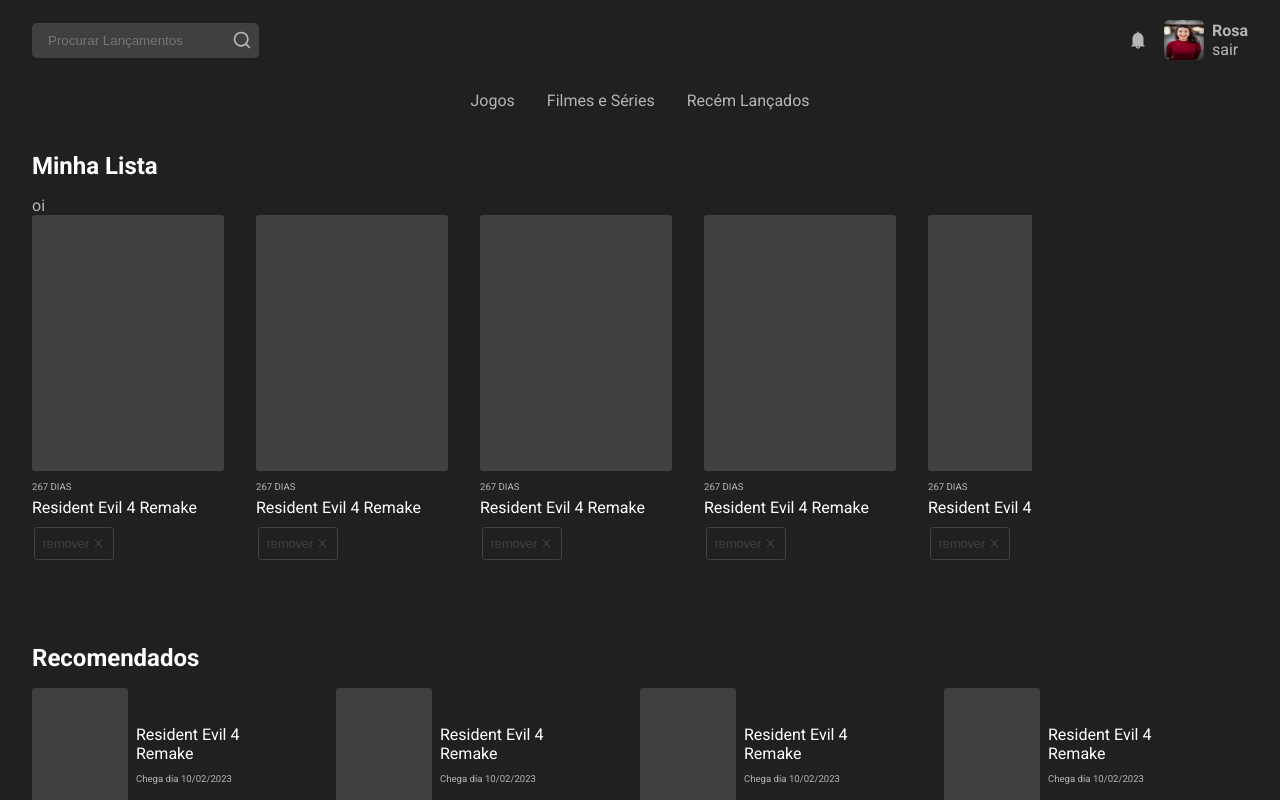
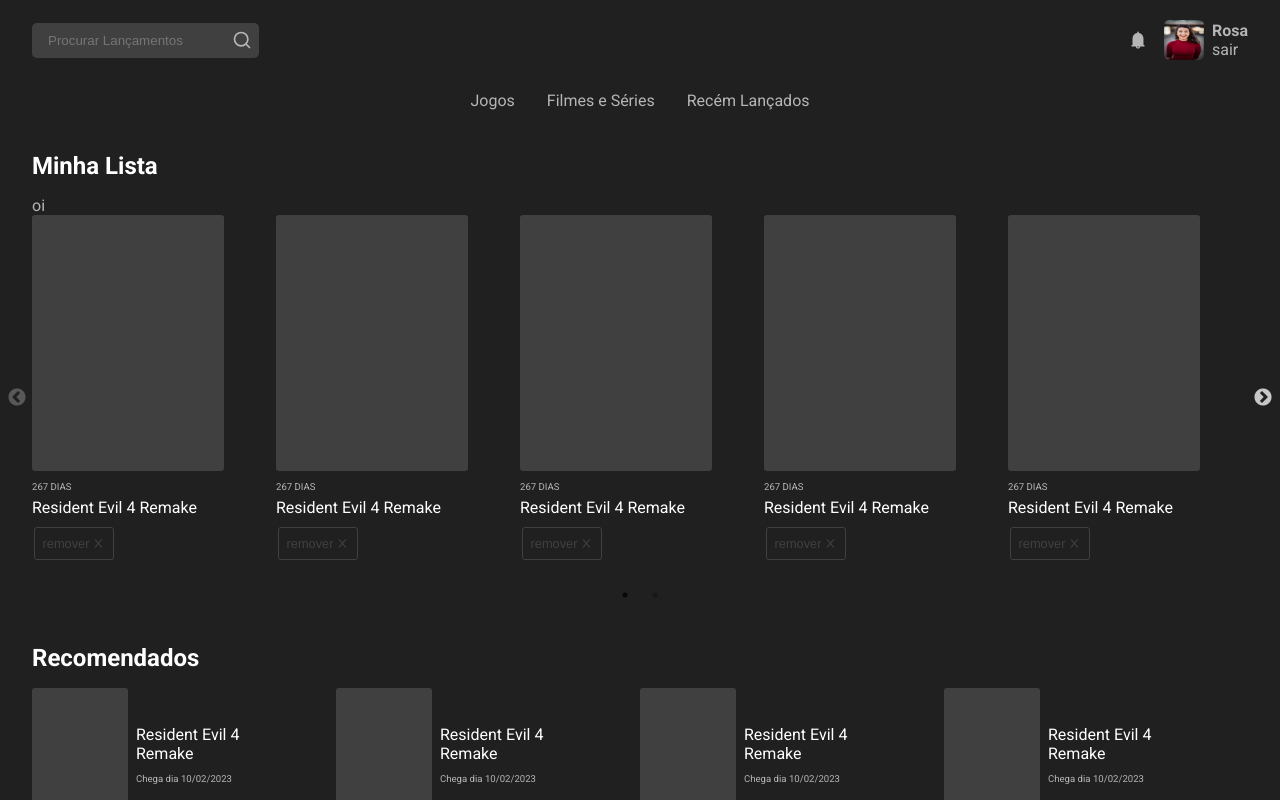
Before and after one commit to rogeritael/quandolanca, a Next.js app: page / in a window 1280 px wide. Shown: the top 800 px of the page. Built offline with nearby package versions, Linux system fonts and the light colour scheme.

Commit message:
testando

```diff
--- a/src/components/MainListContainer/index.tsx
+++ b/src/components/MainListContainer/index.tsx
@@ -1,9 +1,42 @@
 import { Container } from "./styles";
-import { motion } from 'framer-motion';
-import { useState, useEffect, useRef } from 'react'
 import { SlideText } from "../SliderText";
+import Slider from "react-slick";
 
-import Slider from 'react-slick';
+const settings = {
+    dots: true,
+    infinite: false,
+    speed: 500,
+    slidesToShow: 5,
+    slidesToScroll: 4,
+    initialSlide: 0,
+    responsive: [
+      {
+        breakpoint: 1024,
+        settings: {
+          slidesToShow: 3,
+          slidesToScroll: 3,
+          infinite: true,
+          dots: true
+        }
+      },
+      {
+        breakpoint: 600,
+        settings: {
+          slidesToShow: 2,
+          slidesToScroll: 2,
+          initialSlide: 2
+        }
+      },
+      {
+        breakpoint: 480,
+        settings: {
+          slidesToShow: 1,
+          slidesToScroll: 1
+        }
+      }
+    ]
+  };
+
 
 
 interface MainListContainerProps {
@@ -11,20 +44,7 @@
     children?: React.ReactNode
 }
 
-
 export function MainListContainer({ title, children }: MainListContainerProps){
-    const carousel = useRef<HTMLDivElement>(null);
-    const [carouselWidth, setCarouselWidth] = useState(0);
-
-    useEffect(() => {
-        // const scrollWidth = carousel.current?.scrollWidth  || 0;
-        // const offsetWidth = carousel.current?.offsetWidth || 0;
-        // setCarouselWidth(carousel.current.scrollWidth - carousel.current.offsetWidth);
-        //7 itens de 12rem = 84rem  | 6 espaço de margem de 2rem = 12 rem | itens + margem = 96rem
-        const width = 76 * 16;
-        setCarouselWidth(width)
-    }, []);
-
     return(
         <Container>
             <h1>{title}</h1>
@@ -34,11 +54,10 @@
                     {children}
                 </div>
             </div> */}
-            <motion.div ref={carousel} className="card-container" whileTap={{ cursor: "grabbing" }}>
-                <motion.div  className="row" drag="x" dragConstraints={{right: 0, left: -carouselWidth}}>
-                    {children}
-                </motion.div>
-            </motion.div>
+
+            <Slider {...settings}>
+                {children}
+            </Slider>
         </Container>
     );
 }
--- a/src/components/MainListContainer/styles.ts
+++ b/src/components/MainListContainer/styles.ts
@@ -10,9 +10,8 @@
     .card-container {
 
         min-height: 200px;
-        width: 1000px;
+        width: 100%;
         overflow-x: auto;
-        cursor: grab;
 
 
         //scroll
--- a/src/pages/_document.tsx
+++ b/src/pages/_document.tsx
@@ -10,6 +10,8 @@
                     <link rel="preconnect" href="https://fonts.googleapis.com" />
                     <link rel="preconnect" href="https://fonts.gstatic.com" />
                     <link href="https://fonts.googleapis.com/css2?family=Roboto:wght@300;400;700&display=swap" rel="stylesheet"></link>
+                    <link rel="stylesheet" type="text/css" href="https://cdnjs.cloudflare.com/ajax/libs/slick-carousel/1.6.0/slick.min.css" />
+                    <link rel="stylesheet" type="text/css" href="https://cdnjs.cloudflare.com/ajax/libs/slick-carousel/1.6.0/slick-theme.min.css" />
                 </Head>
                 <body>
                     <Main />
```
